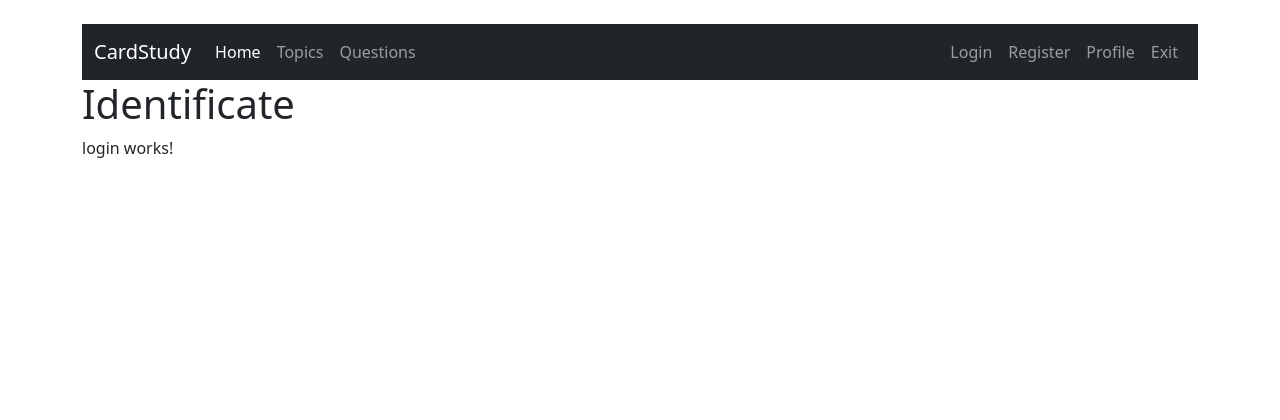
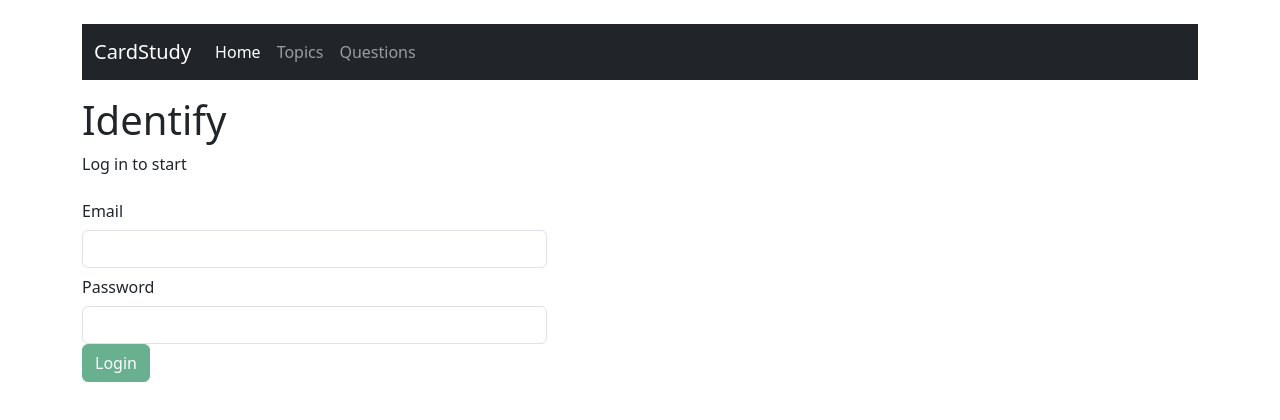
Before and after one commit to jorbelca/cardStudyFront, an Angular app: page /login in a window 1280 px wide. Shown: the top 420 px of the page. Built offline with nearby package versions, Linux system fonts and the light colour scheme.

Commit message:
Add files via upload

```diff
--- a/src/app/app.component.html
+++ b/src/app/app.component.html
@@ -34,15 +34,18 @@
           </li>
         </ul>
 
-        <ul class="navbar-nav navbar-right">
+        <ul class="navbar-nav navbar-right" *ngIf="!identity && !identity.name">
           <li class="nav-item">
             <a class="nav-link" [routerLink]="['/login']">Login</a>
           </li>
           <li class="nav-item">
             <a class="nav-link" [routerLink]="['/register']">Register</a>
           </li>
+        </ul>
+
+        <ul class="navbar-nav navbar-right" *ngIf="identity && identity.name">
           <li class="nav-item">
-            <a class="nav-link" href="#">Profile</a>
+            <a class="nav-link" href="#">Profile of {{ identity.name }}</a>
           </li>
           <li class="nav-item">
             <a class="nav-link" href="#">Exit</a>
--- a/src/app/app.component.ts
+++ b/src/app/app.component.ts
@@ -1,10 +1,20 @@
 import { Component } from '@angular/core';
+import { UserService } from './services/user.service';
 
 @Component({
   selector: 'app-root',
   templateUrl: './app.component.html',
-  styleUrls: ['./app.component.css']
+  styleUrls: ['./app.component.css'],
+  providers: [UserService]
 })
 export class AppComponent {
-  title = 'cardStudy';
+  public title = 'cardStudy';
+  public identity: any = ''
+  public token: any = ''
+  constructor(
+    public _userService: UserService
+  ) {
+    this.identity = this._userService.getIdentity()
+    this.token = this._userService.getToken()
+  }
 }
--- a/src/app/components/login/login.component.html
+++ b/src/app/components/login/login.component.html
@@ -1,3 +1,52 @@
+<div class="col-md-12 mt-3">
+  <h1>{{ page_title }}</h1>
+  <p>Log in to start</p>
 
-<h1>{{ page_title }}</h1>
-<p>login works!</p>
+  <form
+    class="col-md-5 ml-0 pl-0"
+    #loginForm="ngForm"
+    (ngSubmit)="onSubmit(loginForm)"
+  >
+    <div class="form-group">
+      <label for="email" class="col-form-label">Email</label>
+      <input
+        type="email"
+        name="email"
+        class="form-control"
+        #email="ngModel"
+        [(ngModel)]="user.email"
+        required
+        pattern="[a-z0-9._%+-]+@[a-z0-9.-]+\.[a-z]{2,4}$"
+      />
+      <small
+        *ngIf="!email.valid && email.touched"
+        class="invalid-feedback d-block"
+        >The email is not valid</small
+      >
+    </div>
+    <div class="form-group">
+      <label for="password" class="col-form-label">Password</label>
+      <input
+        type="password"
+        name="password"
+        class="form-control"
+        #password="ngModel"
+        [(ngModel)]="user.password"
+        required
+      />
+      <small
+        *ngIf="!password.valid && password.touched"
+        class="invalid-feedback d-block"
+        >The password is not valid</small
+      >
+    </div>
+    <div class="form-group">
+      <input
+        type="submit"
+        value="Login"
+        class="btn btn-success"
+        [disabled]="loginForm.invalid"
+      />
+    </div>
+  </form>
+</div>
--- a/src/app/components/login/login.component.ts
+++ b/src/app/components/login/login.component.ts
@@ -1,19 +1,66 @@
 import { Component, OnInit } from '@angular/core';
+import { User } from 'src/app/models/user';
+import { UserService } from 'src/app/services/user.service';
 
 @Component({
   selector: 'Login',
   templateUrl: './login.component.html',
-  styleUrls: ['./login.component.css']
+  styleUrls: ['./login.component.css'],
+  providers: [UserService]
 })
 export class LoginComponent implements OnInit {
 
   public page_title: string;
+  public user: User;
+  public status: string
+  public token: any;
+  public identity: any;
 
-  constructor() {
-    this.page_title = 'Identificate'
+  constructor(
+    private _userService: UserService
+  ) {
+    this.page_title = 'Identify',
+      this.user = new User(1, '', '', '')
+    this.status = ''
+    this.identity = ''
   }
 
   ngOnInit(): void {
   }
 
+  onSubmit(form: any) {
+    this._userService.login(this.user).subscribe(
+      response => {
+        // TOKEN
+        if (response.status != 'error') {
+
+
+          this.status = 'success';
+          this.token = response;
+
+          // OBJETO USUARIO IDENTIFICADO
+          this._userService.login(this.user, true).subscribe(
+            response => {
+              this.identity = response;
+
+              // PERSISTIR DATOS DEL USUARIO IDENTIFICADO
+              window.localStorage.setItem('token', this.token)
+              window.localStorage.setItem('identity', JSON.stringify(this.identity))
+
+            }, error => {
+              this.status = 'error';
+              console.log(error);
+            }
+          );
+        } else {
+          this.status = 'error';
+        }
+
+      }, error => {
+        console.log(error);
+        this.status = 'error';
+      }
+    )
+
+  }
 }
--- a/src/app/services/user.service.ts
+++ b/src/app/services/user.service.ts
@@ -8,11 +8,15 @@ import { global } from "./globalConfig";
 @Injectable()
 export class UserService {
   public url: string;
-
+  public identity: string | null
+  public token: string | null
   constructor(
     public _http: HttpClient
+
   ) {
     this.url = global.url;
+    this.identity = ''
+    this.token = ''
   }
 
   test() {
@@ -27,4 +31,37 @@ export class UserService {
 
     return this._http.post(this.url + 'register', params, { headers: headers })
   }
+
+  login(user: any, getToken = false): Observable<any> {
+    if (getToken != false) {
+      user.getToken = 'true'
+    }
+
+    let json = JSON.stringify(user)
+    let params = 'json=' + json
+    let headers = new HttpHeaders().set('Content-Type', 'application/x-www-form-urlencoded')
+
+    return this._http.post(this.url + 'login', params, { headers: headers })
+  }
+
+  getIdentity() {
+    let identity = JSON.parse(localStorage.getItem('identity') || '{}')
+
+    if (identity && identity != 'undefined') {
+      this.identity = identity
+    } else {
+      this.identity = null
+    }
+    return this.identity
+  }
+  getToken() {
+    const token = localStorage.getItem('token')
+
+    if (token && token != 'undefined') {
+      this.token = token
+    } else {
+      this.token = null
+    }
+    return this.token
+  }
 }
```
